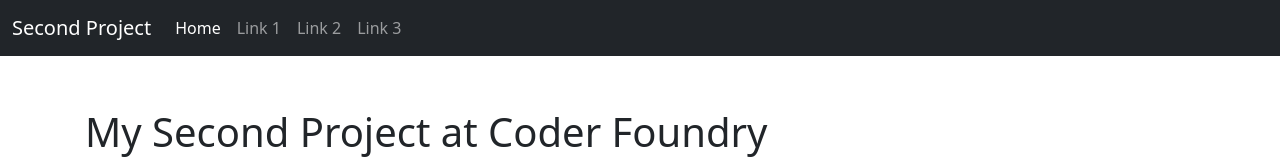
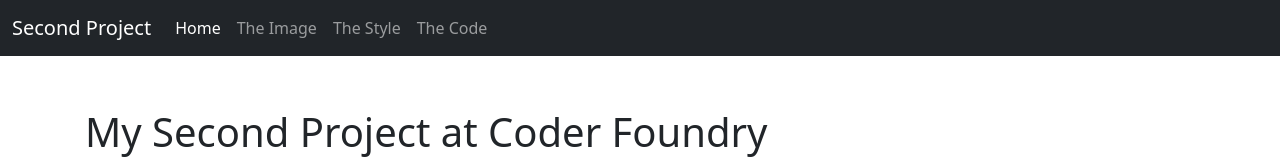
Before and after one commit to Josh-H-555/SecondProject, a plain HTML site: page index.html in a window 1280 px wide. Shown: the top 160 px of the page. Drawn offline with nearby package versions, Linux system fonts and the light colour scheme.

Commit message:
Added Link Text

```diff
--- a/index.html
+++ b/index.html
@@ -28,13 +28,13 @@
                             <a class="nav-link active" aria-current="page" href="#">Home</a>
                         </li>
                         <li class="nav-item">
-                            <a class="nav-link" href="#">Link 1</a>
+                            <a class="nav-link" href="#">The Image</a>
                         </li>
                         <li class="nav-item">
-                            <a class="nav-link" href="#">Link 2</a>
+                            <a class="nav-link" href="#">The Style</a>
                         </li>
                         <li class="nav-item">
-                            <a class="nav-link" href="#">Link 3</a>
+                            <a class="nav-link" href="#">The Code</a>
                         </li>
                     </ul>
                 </div>
```
